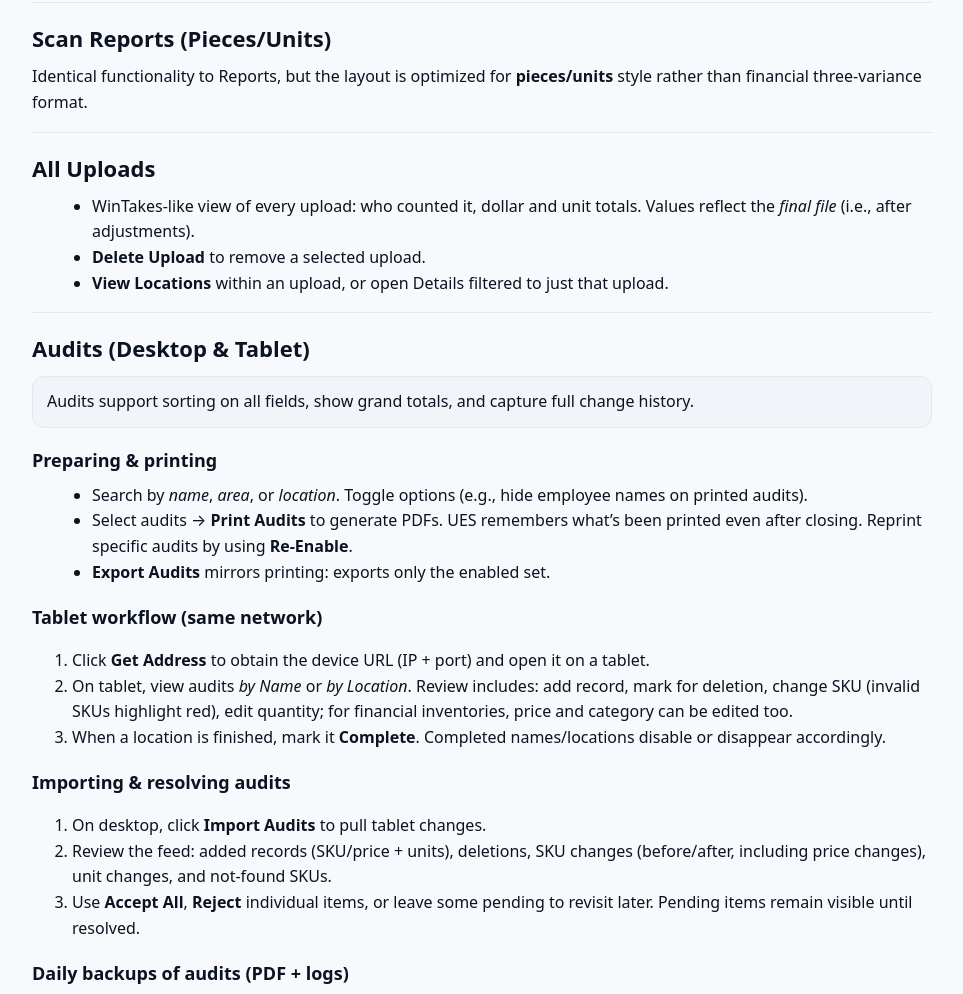
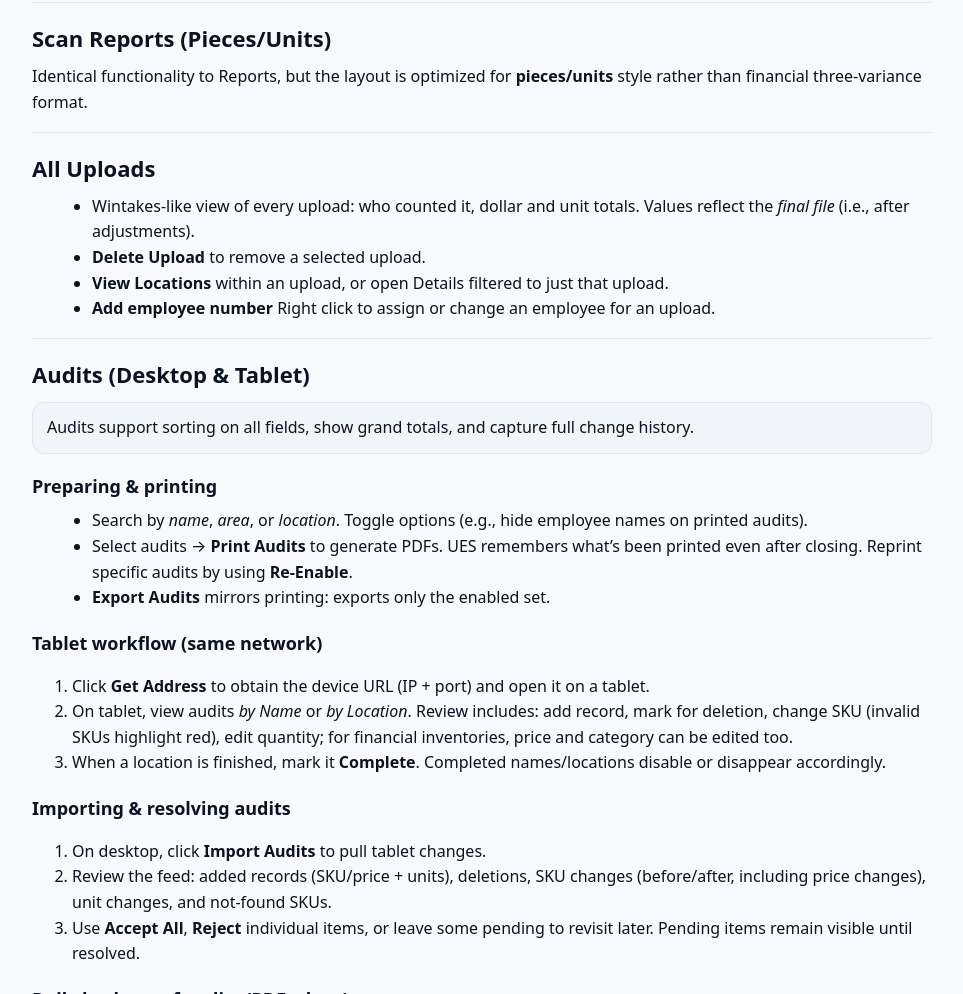
Before and after one commit to ChessBadger/UES-Documentation, a plain HTML site: page index.html in a window 1280 px wide. Shown: the part 2974-3968 px from the top of the page, without its empty margins (308-1271 px from the left). Drawn offline with Linux system fonts and the light colour scheme.

Commit message:
add features

```diff
--- a/index.html
+++ b/index.html
@@ -637,7 +637,7 @@
           <h3>All Uploads</h3>
           <ul>
             <li>
-              WinTakes-like view of every upload: who counted it, dollar and
+              Wintakes-like view of every upload: who counted it, dollar and
               unit totals. Values reflect the <em>final file</em> (i.e., after
               adjustments).
             </li>
@@ -645,6 +645,10 @@
             <li>
               <strong>View Locations</strong> within an upload, or open Details
               filtered to just that upload.
+            </li>
+            <li>
+              <strong>Add employee number</strong> Right click to assign or
+              change an employee for an upload.
             </li>
           </ul>
         </section>
```
